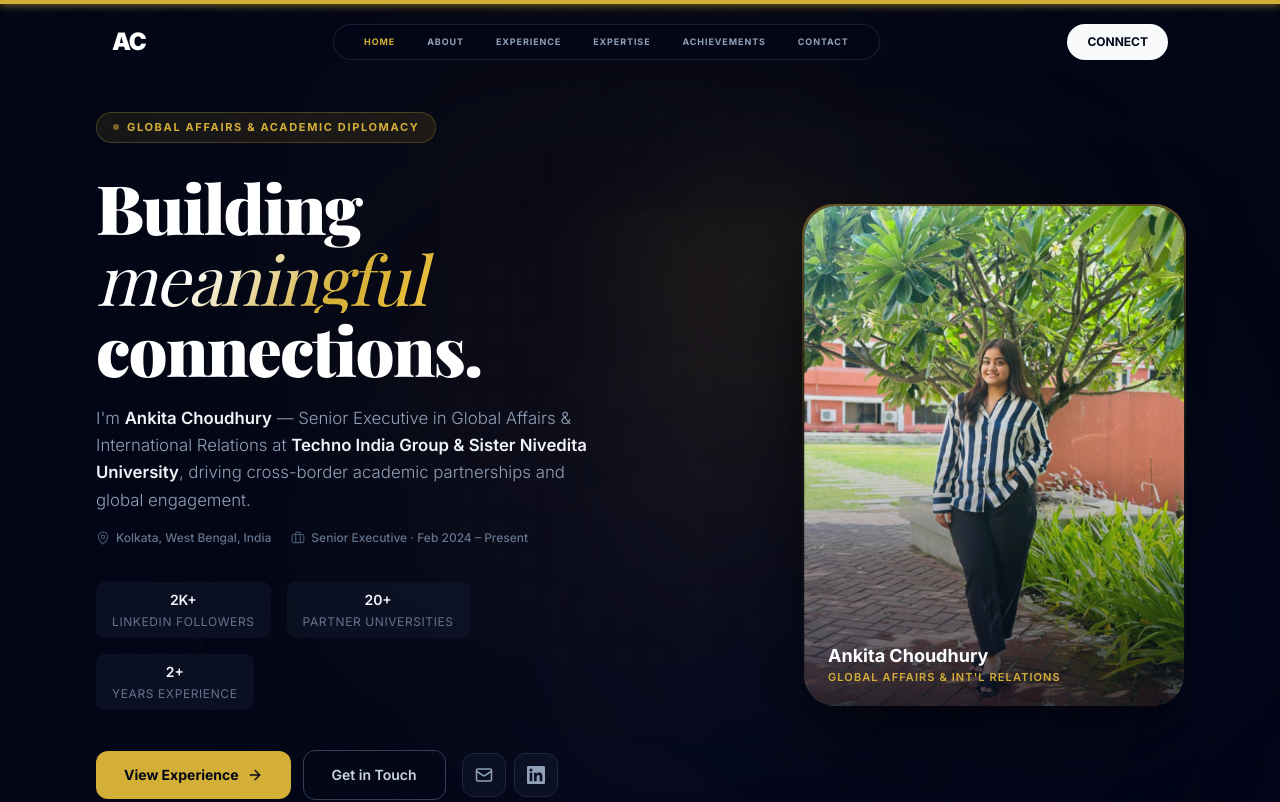
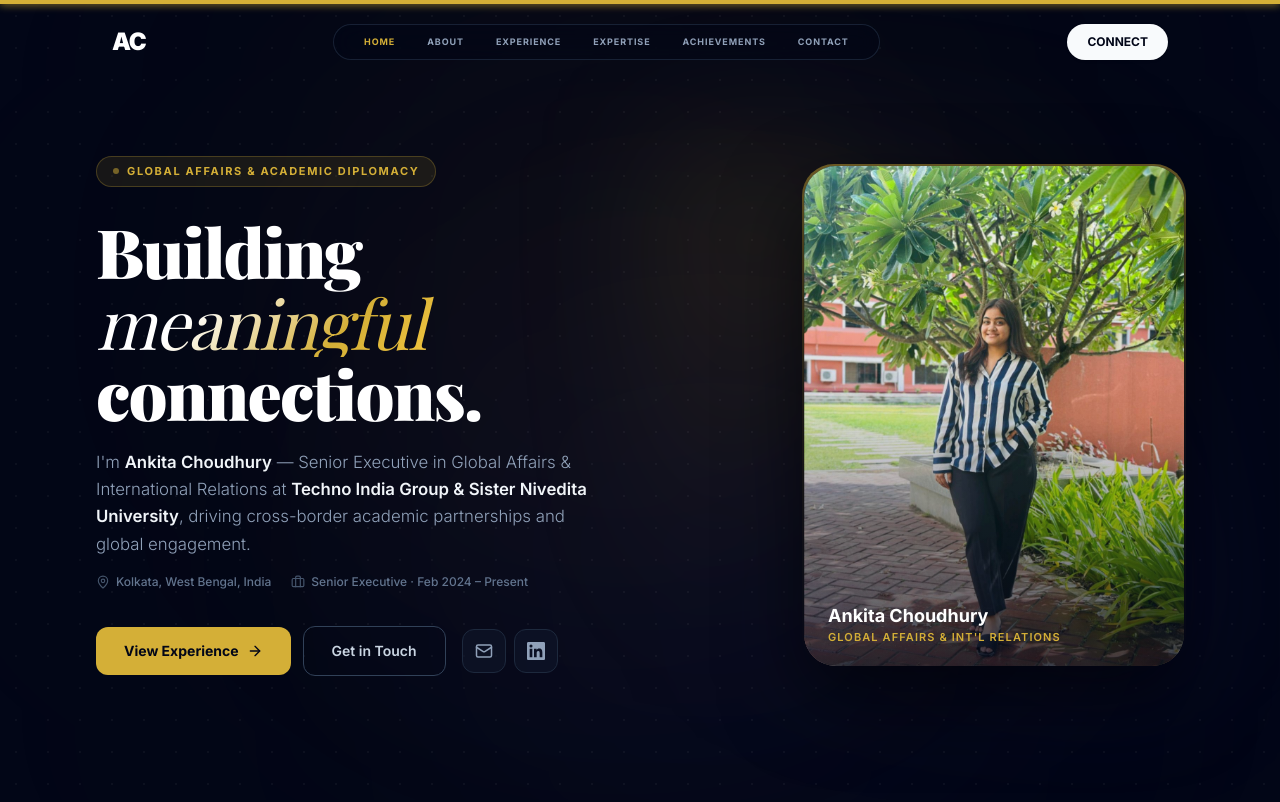
Before and after one commit to sohamroyc/Ankita-Choudhury, a Next.js app: page / in a window 1280 px wide. Shown: the top 802 px of the page. Built offline with nearby package versions, Linux system fonts and the light colour scheme; a web font is replaced by a local one.

Commit message:
Remove stats section from Hero page

```diff
--- a/src/components/Hero.tsx
+++ b/src/components/Hero.tsx
@@ -15,11 +15,6 @@ const LinkedinIcon = ({ className }: { className?: string }) => (
   </svg>
 );
 
-const stats = [
-  { label: "LinkedIn Followers", value: "2K+" },
-  { label: "Partner Universities", value: "20+" },
-  { label: "Years Experience", value: "2+" },
-];
 
 export default function Hero() {
   return (
@@ -94,20 +89,6 @@ export default function Hero() {
             </span>
           </motion.div>
 
-          {/* Stats row */}
-          <motion.div
-            initial={{ opacity: 0, y: 16 }}
-            animate={{ opacity: 1, y: 0 }}
-            transition={{ duration: 0.55, delay: 0.35 }}
-            className="flex flex-wrap gap-4 mb-10"
-          >
-          {stats.map((s) => (
-            <div key={s.label} className="flex flex-col items-center bg-slate-900/60 rounded-lg px-4 py-2">
-              <span className="text-sm font-semibold text-slate-100">{s.value}</span>
-              <span className="text-xs text-slate-500 uppercase tracking-wider mt-1">{s.label}</span>
-            </div>
-          ))}
-          </motion.div>
 
           {/* CTA row */}
           <motion.div
```
